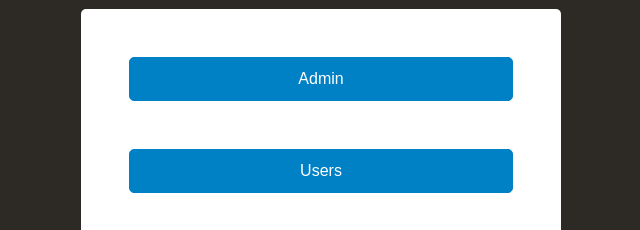
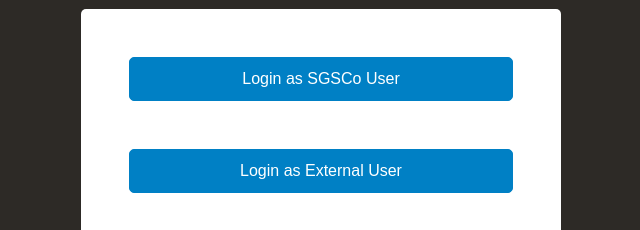
Before and after one commit to bustamante30/HaleonTest, a Vue app: page / in a window 1280 px wide. Shown: the part 273-503 px from the top of the page, without its empty margins (319-959 px from the left). Built offline with nearby package versions, Linux system fonts and the light colour scheme; a web font is replaced by a local one.

Commit message:
demo related changes

```diff
--- a/src/pages/BasePage.vue
+++ b/src/pages/BasePage.vue
@@ -24,9 +24,9 @@ function externallogin() {
   app-logo.logo
   h1 Login
   .login.form
-    sgs-button.block(label="Admin" @click="login()")
+    sgs-button.block(label="Login as SGSCo User" @click="login()")
     .external
-      sgs-button.block(label="Users" @click="externallogin()")
+      sgs-button.block(label="Login as External User" @click="externallogin()")
 </template>
 
 <style lang="sass" scoped>
--- a/src/stores/auth.ts
+++ b/src/stores/auth.ts
@@ -1,6 +1,7 @@
 import { defineStore } from "pinia";
 import { PublicClientApplication, type AccountInfo } from "@azure/msal-browser";
 import { userSessionStore } from "@/stores/usersession";
+import jwtDecode from "jwt-decode";
 
 const authConfig = {
   auth: {
@@ -11,10 +12,6 @@ const authConfig = {
     postLogoutRedirectUri:
     "http://localhost:3000",
   },
-  // cache: {
-  //   storeAuthStateInCookie: true,
-  //   cacheLocation: "memoryStorage",
-  // },
 };
 
 const requestScope = {
@@ -109,6 +106,14 @@ export const useAuthStore = defineStore("auth", {
     async updateUserStore(tokenResponse: any) {
       this.currentUser.isLoggedIn = true;
       console.log("updating user Store with " + tokenResponse);
+      this.accessToken = tokenResponse.accessToken
+      console.log(this.accessToken)
+      // const decodedBearer = jwtDecode(
+      //   this.$auth.$storage.getUniversal('_token.aad')
+      // )
+      // this.currentUser.username = user.displayName as string
+      // this.currentUser.email = user.email as string
+      // console.log(user)
     },
   },
 });
```
Also changed, not shown: src/assets/images/background.jpg (added).
